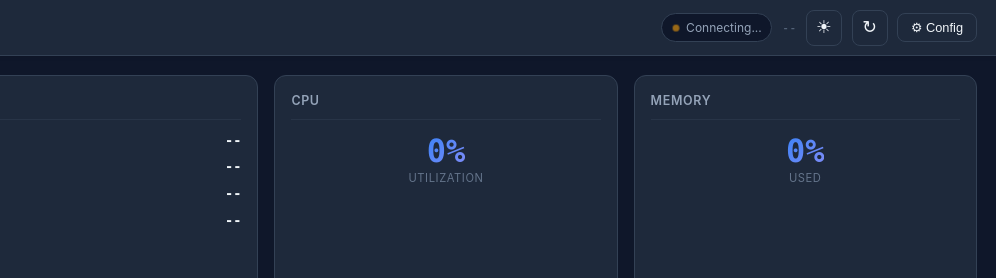
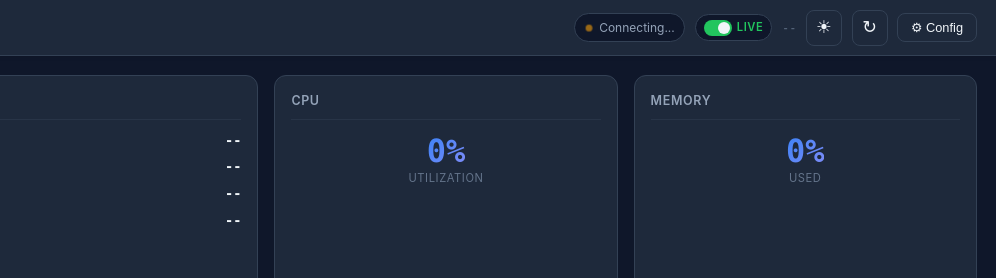
Before and after one commit to vdgbcrypto/openlab-dashboard, a plain HTML site: page index.html in a window 1280 px wide. Shown: the top 278 px of the page, 284-1280 px from the left. Drawn offline with Linux system fonts and the light colour scheme.

Commit message:
Add live data toggle to header

```diff
--- a/index.html
+++ b/index.html
@@ -21,6 +21,11 @@
                     <span class="status-dot"></span>
                     <span class="status-text">Connecting...</span>
                 </span>
+                <label class="live-switch" title="Toggle live data / demo mode" aria-label="Toggle live data">
+                    <input type="checkbox" id="liveToggle" checked>
+                    <span class="live-switch-slider"></span>
+                    <span class="live-switch-label">Live</span>
+                </label>
                 <span class="last-updated" id="lastUpdated">--</span>
                 <button id="themeToggle" class="btn btn-icon" title="Toggle theme" aria-label="Toggle light/dark theme">
                     <span class="icon-sun">&#9728;</span>
```
